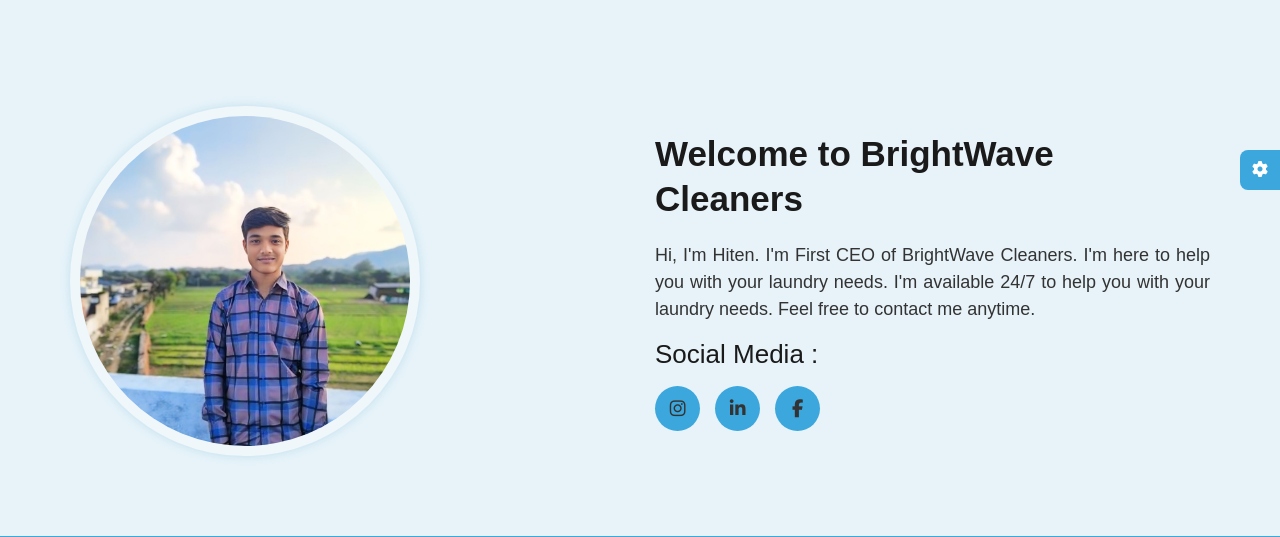
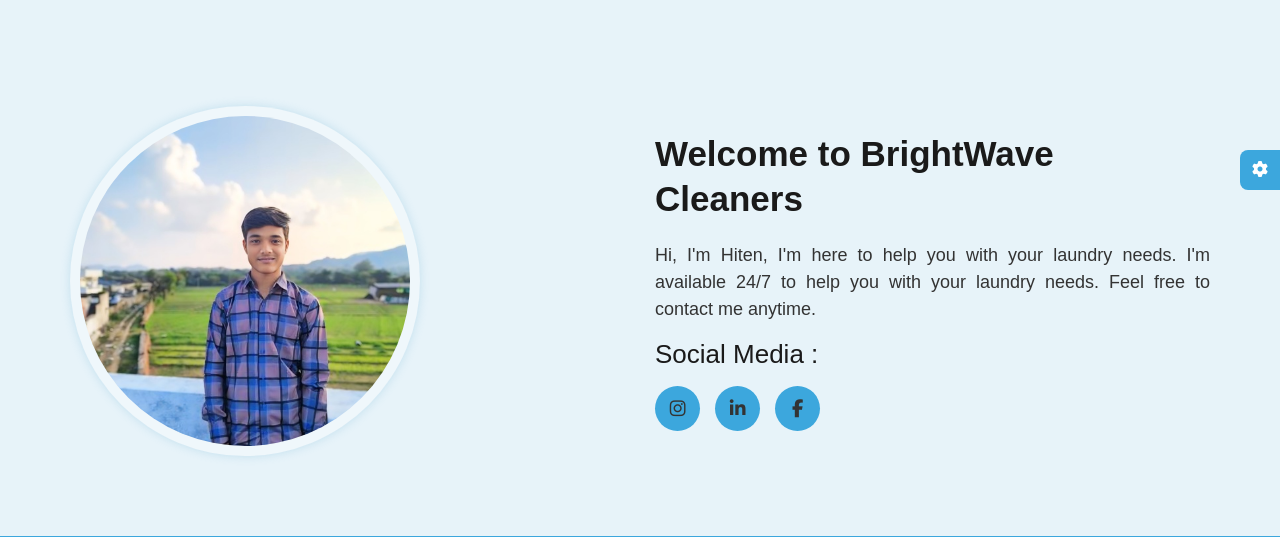
Before and after one commit to sohil-P/Project, a PHP site: page /member1.html in a window 1280 px wide. Shown: the part 74-611 px from the top of the page. Run offline with PHP 8.4, Linux system fonts and the light colour scheme; some libraries are stand-ins or nearby versions; some web fonts are replaced.

Commit message:
update files

```diff
--- a/carpet-payment.css
+++ b/carpet-payment.css
@@ -100,7 +100,6 @@
   justify-content: center;
   align-items: center;
   height: 200px;
-  /* background-color: red; */
 }
 .popup h2 {
   margin: 25px 0 0 0;
@@ -189,7 +188,6 @@
   }
   .popup button {
     font-size: var(--fs-md);
-    /* margin: 25px 0 0 0; */
     margin: auto;
   }
 }
--- a/index.html
+++ b/index.html
@@ -347,7 +347,7 @@
               </div>
               <div class="detail">
                 <h3>Hiten Prajapati</h3>
-                <p>CEO 1</p>
+                <!-- <p>CEO 1</p> -->
               </div>
             </div>
 
@@ -362,7 +362,7 @@
               </div>
               <div class="detail">
                 <h3>Santosh Prajapati</h3>
-                <p>CEO 2</p>
+                <!-- <p>CEO 2</p> -->
               </div>
             </div>
 
@@ -377,7 +377,7 @@
               </div>
               <div class="detail">
                 <h3>Sohil Prajapati</h3>
-                <p>CEO 3</p>
+                <!-- <p>CEO 3</p> -->
               </div>
             </div>
           </div>
--- a/member1.html
+++ b/member1.html
@@ -42,15 +42,18 @@
         <div class="container">
           <div class="grid member-grid">
             <div class="member-home-img">
-              <img src="images/hiten_profile_photo.webp" loading="lazy" alt="" />
+              <img
+                src="images/hiten_profile_photo.webp"
+                loading="lazy"
+                alt=""
+              />
             </div>
             <div class="member-home-text">
               <h1>Welcome to BrightWave Cleaners</h1>
               <p>
-                Hi, I'm Hiten. I'm First CEO of BrightWave Cleaners. I'm
-                here to help you with your laundry needs. I'm available 24/7 to
-                help you with your laundry needs. Feel free to contact me
-                anytime.
+                Hi, I'm Hiten, I'm here to help you with your laundry needs. I'm
+                available 24/7 to help you with your laundry needs. Feel free to
+                contact me anytime.
               </p>
               <div class="social-media-links">
                 <h4>Social Media :</h4>
--- a/member2.html
+++ b/member2.html
@@ -47,9 +47,9 @@
             <div class="member-home-text">
               <h1>Welcome to BrightWave Cleaners</h1>
               <p>
-                Hi, I'm Santosh. I'm Second CEO of BrightWave Cleaners. I'm here
-                to help you with your laundry needs. I'm available 24/7 to help
-                you with your laundry needs. Feel free to contact me anytime.
+                Hi, I'm Santosh, I'm here to help you with your laundry needs.
+                I'm available 24/7 to help you with your laundry needs. Feel
+                free to contact me anytime.
               </p>
               <div class="social-media-links">
                 <h4>Social Media :</h4>
```
Also changed, not shown: member3.html (+4 -7 lines).
